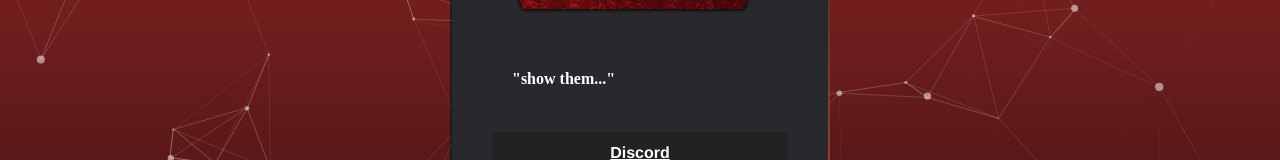
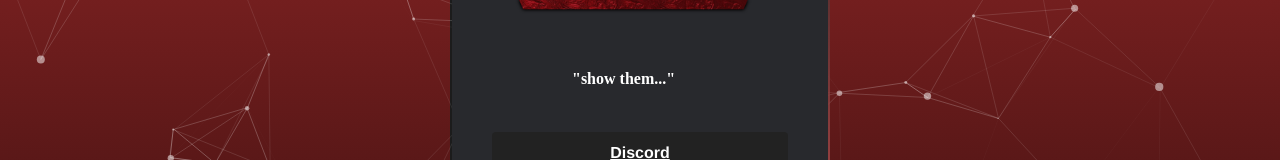
Before and after one commit to SpareChangeHub/SpareChangeHub.github.io, a website: page index.html in a window 1280 px wide. Shown: the part 313-473 px from the top of the page. Drawn offline with Linux system fonts and the light colour scheme.

Commit message:
Update style.css

```diff
--- a/style.css
+++ b/style.css
@@ -3,7 +3,7 @@
   }
 
   .osiristext {
-	position: relative; top: -10px; left: 20px;
+	position: relative; top: -10px; left: 80px;
 	color: #ffffff;
 	font-size: medium;
   }
```
